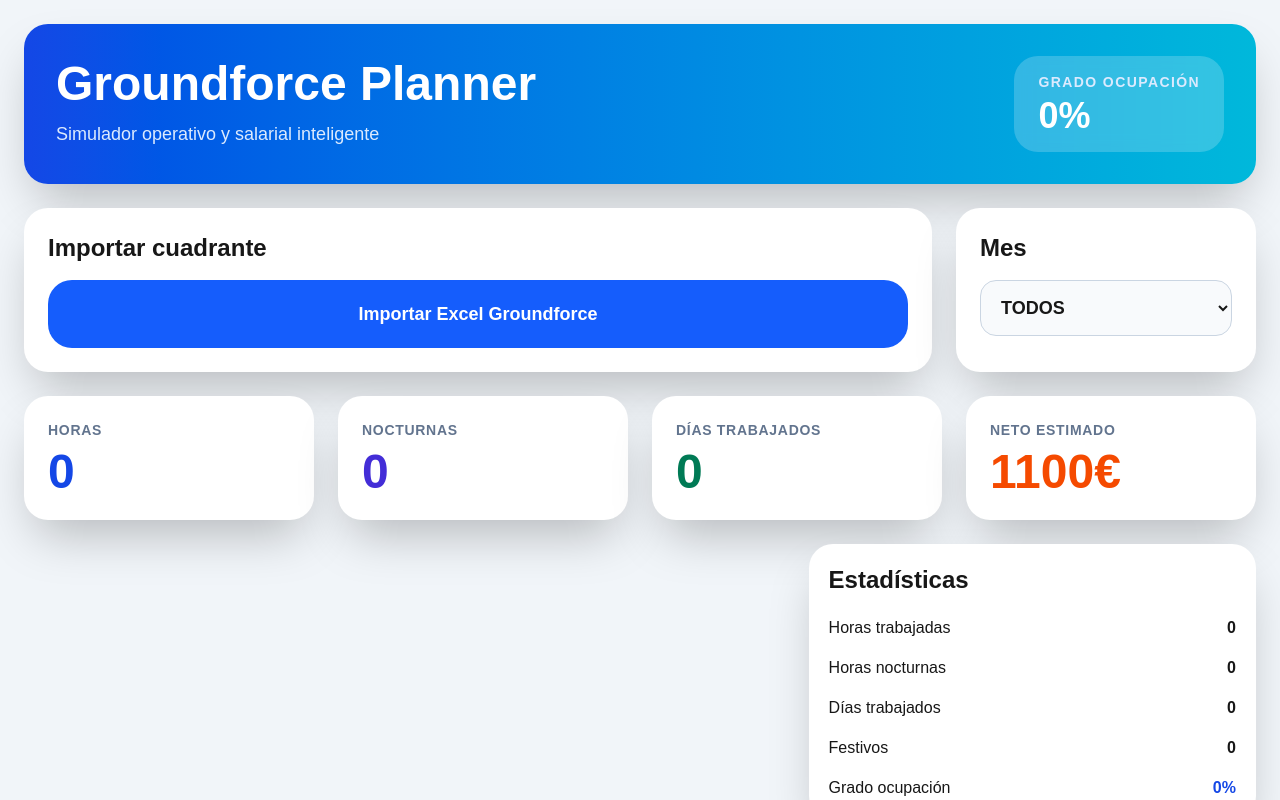
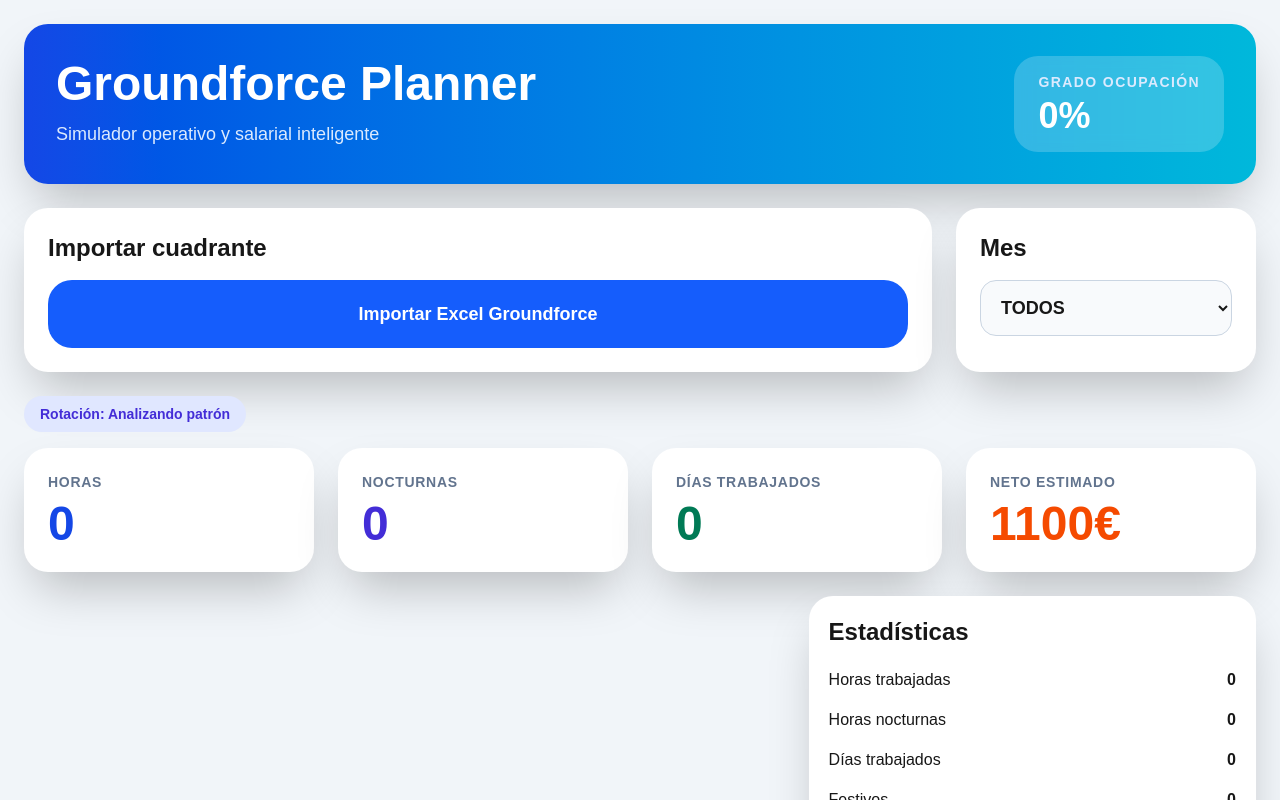
Before and after one commit to joaquinlacarcelgarcia-hash/groundforce-planner, a Next.js app: page / in a window 1280 px wide. Shown: the top 800 px of the page. Built offline with nearby package versions, Linux system fonts and the light colour scheme.

Commit message:
version estable con rotaciones 2026

```diff
--- a/app/page.tsx
+++ b/app/page.tsx
@@ -15,6 +15,9 @@
 import {
   DiaTurno,
 } from "@/types/turnos";
+import {
+  detectarRotacion,
+} from "@/lib/detectarRotacion";
 
 function calcularHoras(
   inicio: string,
@@ -264,7 +267,10 @@
   // =====================================
   // VERIFICADOR
   // =====================================
-
+const rotacionDetectada =
+  detectarRotacion(
+    turnosFiltrados
+  );
   const errores: string[] =
     [];
 
@@ -397,7 +403,17 @@
           </div>
 
         </div>
+<div className="mb-4 flex items-center gap-3">
 
+  <div className="rounded-full bg-indigo-100 px-4 py-2 text-sm font-bold text-indigo-700">
+
+    Rotación:
+    {" "}
+    {rotacionDetectada}
+
+  </div>
+
+</div>
         {/* DASHBOARD SUPERIOR */}
 
         <div className="mb-6 grid gap-6 md:grid-cols-2 xl:grid-cols-4">
--- /dev/null
+++ b/lib/detectarRotacion.ts
@@ -0,0 +1,91 @@
+import { DiaTurno } from "@/types/turnos";
+
+function esDescanso(
+  dia: DiaTurno
+) {
+
+  return (
+    dia.codigo === "DL" ||
+    dia.codigo === "D"
+  );
+}
+
+export function detectarRotacion(
+  turnos: DiaTurno[]
+) {
+
+  const ordenados =
+    [...turnos].sort(
+      (a, b) =>
+        a.dia - b.dia
+    );
+
+  let descansos2 = 0;
+  let descansos5 = 0;
+
+  for (
+    let i = 0;
+    i < ordenados.length;
+    i++
+  ) {
+
+    const actual =
+      ordenados[i];
+
+    const siguiente =
+      ordenados[i + 1];
+
+    // DOS DESCANSOS
+
+    if (
+      actual &&
+      siguiente &&
+      esDescanso(actual) &&
+      esDescanso(siguiente)
+    ) {
+
+      descansos2++;
+
+    }
+
+    // CINCO DESCANSOS
+
+    if (
+      i + 4 <
+      ordenados.length
+    ) {
+
+      const bloque =
+        ordenados.slice(
+          i,
+          i + 5
+        );
+
+      const todosDescanso =
+        bloque.every(
+          esDescanso
+        );
+
+      if (
+        todosDescanso
+      ) {
+
+        descansos5++;
+
+      }
+    }
+  }
+
+  // PATRON GROUNDFORCE
+
+  if (
+    descansos2 > 0 &&
+    descansos5 > 0
+  ) {
+
+    return "ROTACION GROUNDFORCE";
+
+  }
+
+  return "Analizando patrón";
+}
```
